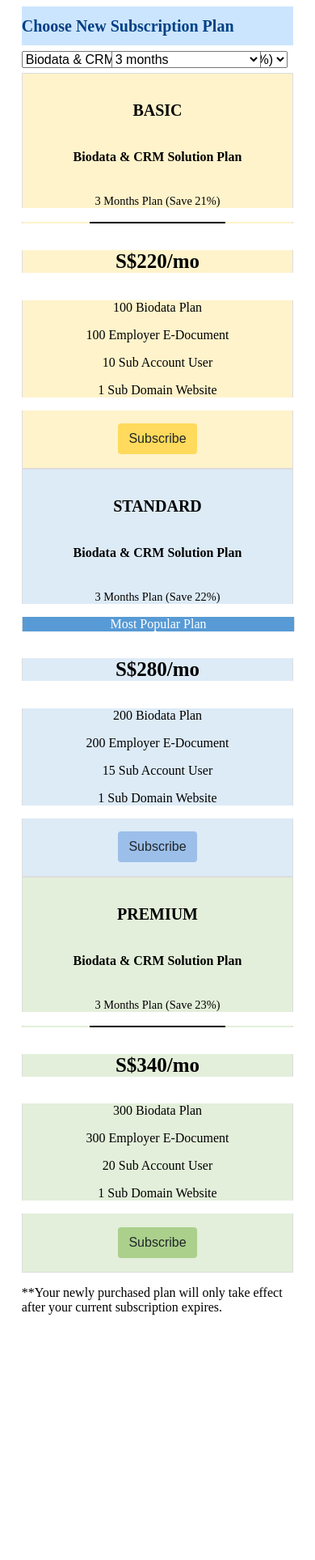
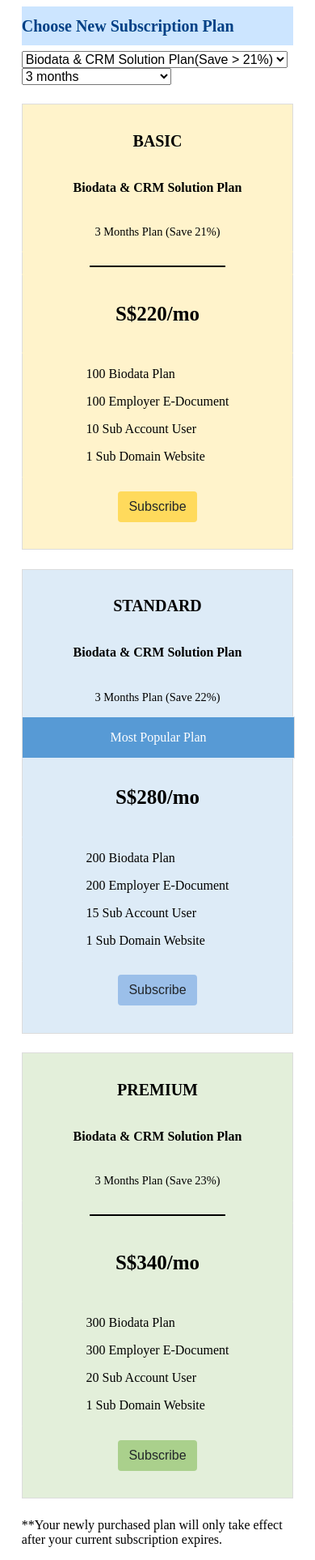
Before and after one commit to Oraclebun/om-assess, a Django app: page / in a window 390 px wide. Shown: the whole page at 81% size. Before the commit the page ends 1624 px from the top, so only its background shows below. Run offline with Django 3.2, Linux system fonts and the light colour scheme.

Commit message:
adjust display block and display styles for mobile devices, wrote up the card styling for mobile devices, change display to block for cards package content

```diff
--- a/SubscriptionProject/settings.py
+++ b/SubscriptionProject/settings.py
@@ -27,9 +27,9 @@
 SECRET_KEY = os.environ.get("SECRET_KEY")
 
 # SECURITY WARNING: don't run with debug turned on in production!
-DEBUG = True
+DEBUG = False
 
-ALLOWED_HOSTS = ["om-assess.herokuapp.com","*"]
+ALLOWED_HOSTS = ["om-assess.herokuapp.com"]
 
 
 # Application definition
@@ -131,4 +131,4 @@
     os.path.join(BASE_DIR, "static")
 ]
 
-# STATIC_ROOT = os.path.join(BASE_DIR, 'staticfiles')
+STATIC_ROOT = os.path.join(BASE_DIR, 'staticfiles')
--- a/static/css/styles.css
+++ b/static/css/styles.css
@@ -188,6 +188,11 @@
     background-color: #e3efda;
 }
 
+.child-package{
+    display: inline-block;
+    text-align: left;
+}
+
 form{
   display: grid;
   grid-template-columns: 33% 33%;
@@ -257,6 +262,67 @@
   .card-deck{
     display: block;
   }
+  form{
+    display: block;
+  }
+  .btn{
+      margin-bottom: 5%;
+  }
+.card-header-0{
+    border-bottom: 1px solid #fff3cb;
+}
+.card-header-1{
+    border-bottom: 1px solid #ddebf7;
+}
+.card-header-2{
+    border-bottom: 1px solid #e3efda;
+}
+.divider-0{
+    border-top: 1px solid #fff3cb;
+    border-bottom: 1px solid #fff3cb;
+}
+.divider-1{
+    border-top: 1px solid #ddebf7;
+    border-bottom: 1px solid #ddebf7;
+}
+.divider-2{
+    border-top: 1px solid #e3efda;
+    border-bottom: 1px solid #e3efda;
+}
+.price-box-0{
+    border-top: 1px solid #fff3cb;
+    border-bottom: 1px solid #fff3cb;
+}
+.price-box-1{
+    border-top: 1px solid #ddebf7;
+    border-bottom: 1px solid #ddebf7;
+}
+.price-box-2{
+    border-top: 1px solid #e3efda;
+    border-bottom: 1px solid #e3efda;
+}
+
+.package-content-0{
+    border-top: 1px solid #fff3cb;
+    border-bottom: 1px solid #fff3cb;
+}
+.package-content-1{
+    border-top: 1px solid #ddebf7;
+    border-bottom: 1px solid #ddebf7;
+}
+.package-content-2{
+    border-top: 1px solid #e3efda;
+    border-bottom: 1px solid #e3efda;
+}
+
+.card-header-0,.card-header-1,.card-header-2 {
+    margin-top: 7%;
+}
+
+.card-footer-0,.card-footer-1,.card-footer-2{
+    margin-bottom: 7%;
+}
+
 }
 
 select{
--- a/subplans/templates/subplans/index.template.html
+++ b/subplans/templates/subplans/index.template.html
@@ -53,6 +53,7 @@
       <h4 class="price-0">S$220/mo</h4>
       </div>
       <div class="package-content-0">
+      <div class="child-package">
       <p class="card-text bio-plan-0">100 Biodata Plan</p>
       <p class="sales-sum-0"></p>
       <p class="status-sum-0"></p>
@@ -60,6 +61,7 @@
       <p class="card-text sub-acc-0">10 Sub Account User</p>
       <p class="card-text sub-dom-0">1 Sub Domain Website</p>
       <p class="card-text sales-enq-0"></p>
+      </div>
       </div>
 
     <div class="card-footer-0">
@@ -86,6 +88,7 @@
       </div>
 
       <div class="package-content-1">
+      <div class="child-package">
       <p class="card-text bio-plan-1">200 Biodata Plan</p>
       <p class="sales-sum-1"></p>
       <p class="status-sum-1"></p>
@@ -93,6 +96,7 @@
       <p class="card-text sub-acc-1">15 Sub Account User</p>
       <p class="card-text sub-dom-1">1 Sub Domain Website</p>
       <p class="card-text sales-enq-1"></p>
+      </div>
       </div>
     <div class="card-footer-1">
       <button class="btn btn-blue" type="submit">Subscribe</button>
@@ -119,7 +123,7 @@
       <h4 class="price-2">S$340/mo</h4>
       </div>
       <div class="package-content-2">
-
+      <div class="child-package">
       <p class="card-text bio-plan-2">300 Biodata Plan</p>
       <p class="sales-sum-2"></p>
       <p class="status-sum-2"></p>
@@ -127,6 +131,7 @@
       <p class="card-text sub-acc-2">20 Sub Account User</p>
       <p class="card-text sub-dom-2">1 Sub Domain Website</p>
       <p class="card-text sales-enq-2"></p>
+      </div>
       </div>
 
     <div class="card-footer-2">
@@ -176,12 +181,12 @@
             document.querySelector('.price-'+i).innerText = 'S$'+parseFloat(json.plans[i].price).toFixed(0)+'/mo';
             if (json.plans[i].biodata_no == null){
                 document.querySelector('.bio-plan-'+i).style.display = 'none';
-                document.querySelector('.sales-sum-'+i).style.display = 'inherit';
-                document.querySelector('.status-sum-'+i).style.display = 'inherit';
+                document.querySelector('.sales-sum-'+i).style.display = 'block';
+                document.querySelector('.status-sum-'+i).style.display = 'block';
                 document.querySelector('.sales-sum-'+i).innerText = 'Sales Summary';
                 document.querySelector('.status-sum-'+i).innerText = 'Status Summary';
             }else {
-                document.querySelector('.bio-plan-'+i).style.display = 'inherit';
+                document.querySelector('.bio-plan-'+i).style.display = 'block';
                 document.querySelector('.sales-sum-'+i).style.display = 'none';
                 document.querySelector('.status-sum-'+i).style.display = 'none';
                 document.querySelector('.bio-plan-'+i).innerText = json.plans[i].biodata_no +' Biodata Plan';
@@ -189,20 +194,31 @@
             if (json.plans[i].emp_e_doc == null){
                 document.querySelector('.e-doc-'+i).style.display = 'none';
             }else {
-                document.querySelector('.e-doc-'+i).style.display = 'inherit';
+                document.querySelector('.e-doc-'+i).style.display = 'block';
                 document.querySelector('.e-doc-'+i).innerText = json.plans[i].emp_e_doc +' Employer E-Document';
             }
             if (json.plans[i].subdomain == null){
                 document.querySelector('.sub-dom-'+i).style.display = 'none';
             }else {
-                document.querySelector('.sub-dom-'+i).style.display = 'inherit';
+                document.querySelector('.sub-dom-'+i).style.display = 'block';
                 document.querySelector('.sub-dom-'+i).innerText = json.plans[i].subdomain +' Sub Domain Website';
             }
             if (json.plans[i].enquiries == ''){
                 document.querySelector('.sales-enq-'+i).style.display = 'none';
             }else {
-                document.querySelector('.sales-enq-'+i).style.display = 'inherit';
+                document.querySelector('.sales-enq-'+i).style.display = 'block';
                 document.querySelector('.sales-enq-'+i).innerText = json.plans[i].enquiries +' Sales Enquiries';
+            }
+            if (document.querySelector('#inputPlan').selectedIndex==2){
+                    // Get parent node of element with e-doc info
+                    parentDiv = document.querySelector(".e-doc-"+i).parentNode;
+                    //Get the element with e-doc info
+                    eDocNum = document.querySelector(".e-doc-"+i);
+                    //Get the element with sub-account info
+                    subAcc = document.querySelector(".sub-acc-"+i);
+                    //Perform the swap
+                    parentDiv.insertBefore(subAcc, eDocNum);
+
             }
         }
         });
--- a/subplans/views.py
+++ b/subplans/views.py
@@ -1,6 +1,6 @@
-from django.shortcuts import render, HttpResponse
+from django.shortcuts import render
 from django.db.models import Q
-from .models import PlanTitle, PlanType, PlanDetail
+from .models import PlanDetail
 from django.http import JsonResponse
 
 # Create your views here.
```
